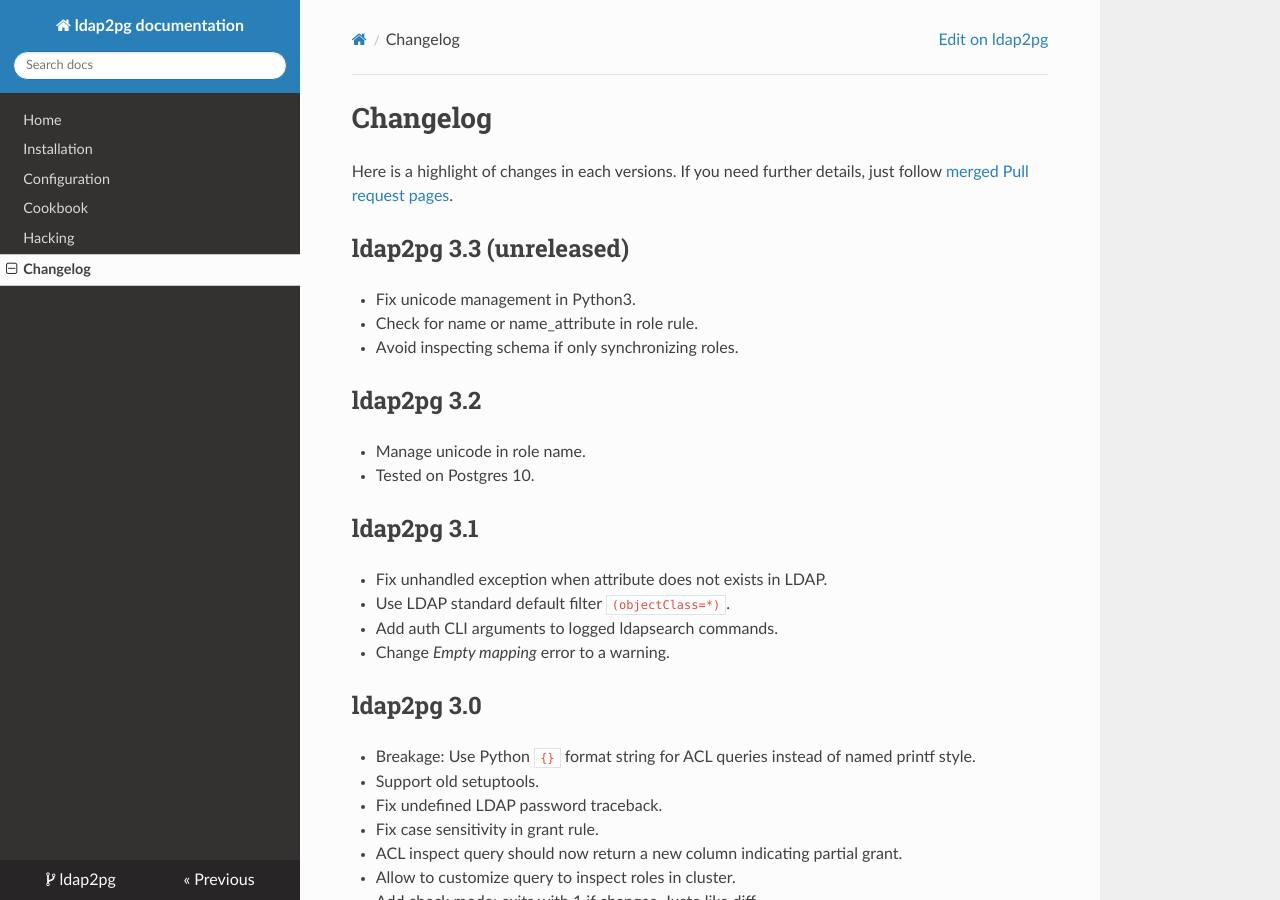
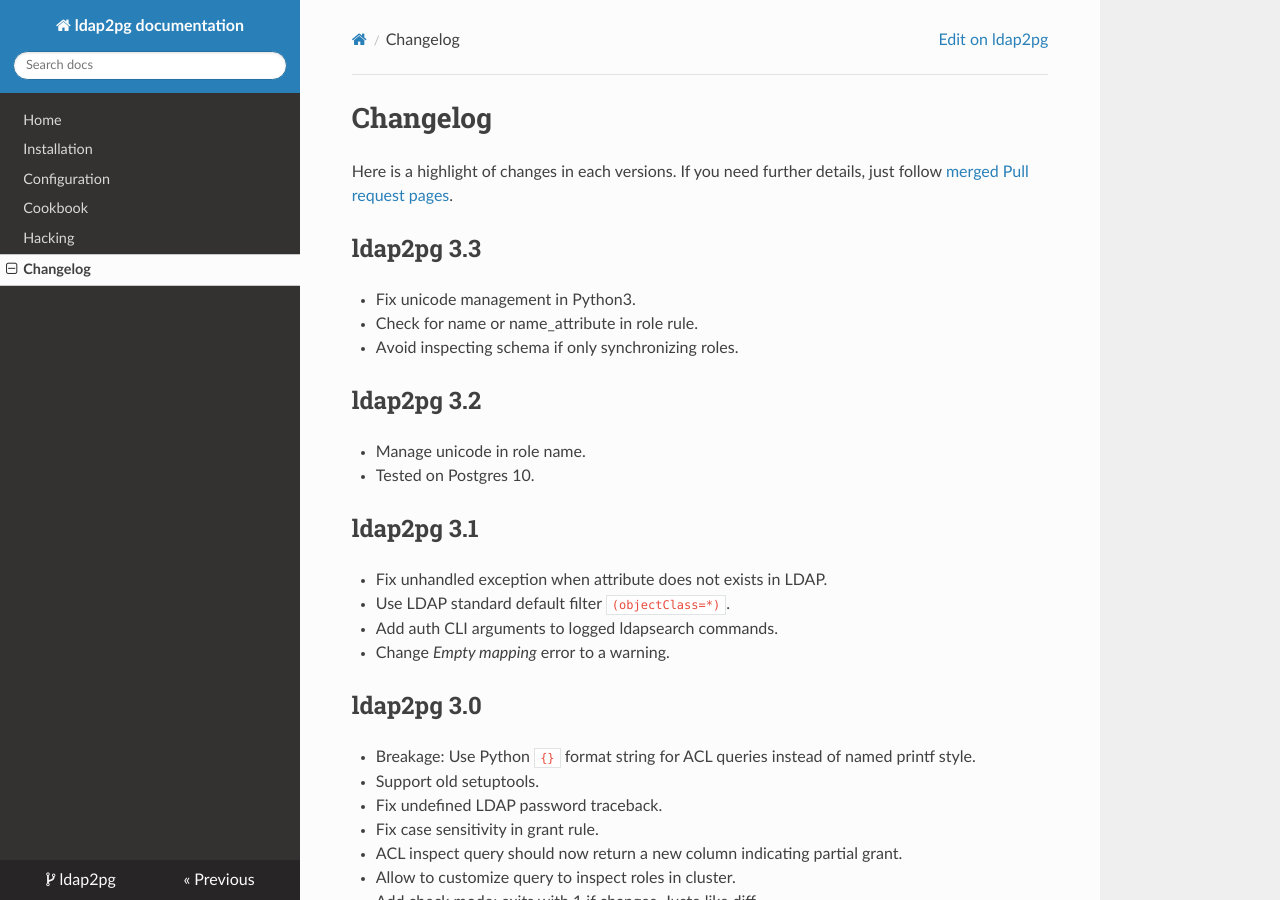
Before and after one commit to dalibo/ldap2pg, an MkDocs documentation site: the page built from docs/changelog.md, in a window 1280 px wide and 900 px high. Built offline with MkDocs 1.6.1, drawn with Linux system fonts in a browser that asks for light colours; nearby versions of some CDN libraries; old or Windows-style settings are respelled for this version of MkDocs.

```diff
--- a/docs/changelog.md
+++ b/docs/changelog.md
@@ -8,7 +8,7 @@ follow
 [merged Pull request pages](https://github.com/dalibo/ldap2pg/pulls?utf8=%E2%9C%93&q=is%3Apr%20is%3Amerged).
 
 
-# ldap2pg 3.3 (unreleased)
+# ldap2pg 3.3
 
 - Fix unicode management in Python3.
 - Check for name or name_attribute in role rule.
--- a/setup.py
+++ b/setup.py
@@ -23,7 +23,7 @@ else:
 
 setup(
     name='ldap2pg',
-    version='3.2',
+    version='3.3',
     description='Synchronize PostgreSQL roles from LDAP',
     url='https://github.com/dalibo/ldap2pg',
     author='Dalibo',
```
